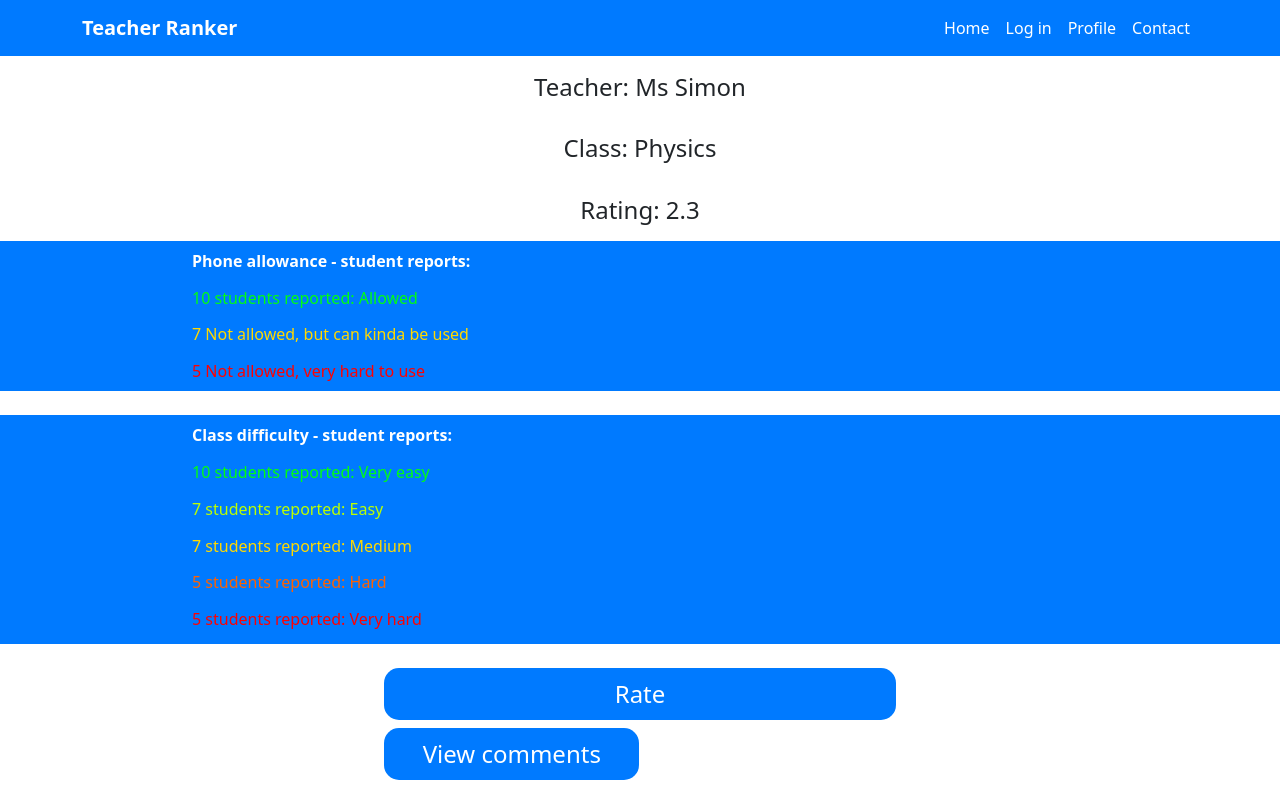
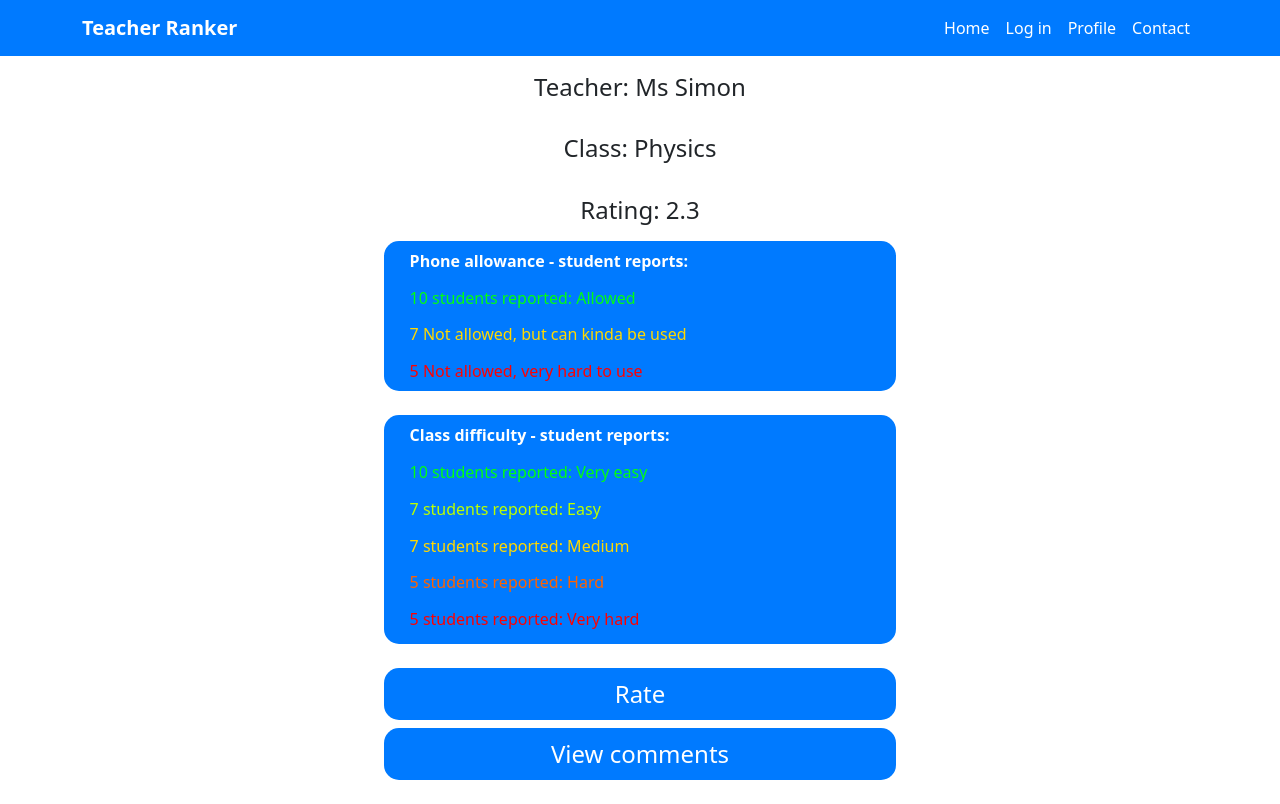
Before and after one commit to Antonchik2007/teacher-ranker, a React (Create React App) app: page /teacher-details in a window 1280 px wide. Built offline with nearby package versions, Linux system fonts and the light colour scheme.

Commit message:
kinda apted for desktop

```diff
--- a/src/App.css
+++ b/src/App.css
@@ -7,3 +7,7 @@ body{
 * {
     box-sizing: border-box;
   }
+.page-content{
+    display: flex;
+    justify-content: center;
+}
--- a/src/modules/mainPage/TeacherCard.jsx
+++ b/src/modules/mainPage/TeacherCard.jsx
@@ -13,7 +13,7 @@ const TeacherCard = ({teacher}) => {
             <div className="info name">{teacher.name}</div>
             <div className="info class"><p>Class: </p>{teacher.schoolClass}</div>
             <div className="info rating"><p>Rating: </p>{teacher.rating}</div>
-            <div className="info details"><Link to='/teacher-details' className="link">View details</Link></div>
+            <Link to='/teacher-details' className="info details">View details</Link>
             <ModalRate customButton={ <div className="info rate"> <p>Rate</p></div>}/>
         </Card>
         </Col>
--- a/src/modules/mainPage/teacherCard.css
+++ b/src/modules/mainPage/teacherCard.css
@@ -34,26 +34,33 @@
     display: flex;
     justify-content: center;
     align-items: center;
-    padding: 0 5vh 2.5vh 5vh;
-    padding-top: 2.5vh;
+    padding: 0 5vh 2.5vh 5vh !important;
+    padding-top: 2.5vh !important;
     color: #007AFF;
+    text-decoration: none;
     margin-top: 6vh;
-}
-.link{
     color: #007AFF !important;
     display: flex !important;
     justify-content: center;
     align-items: center;
 }
-@media screen and (min-width: 600px){
+@media (min-width: 1200px) and (max-width: 1400px) and (min-height: 700px) and (max-height: 800px) {
     .details{
         padding-top: 1.5vh;
+        padding: 3% 4% 3% 4% !important;
+    }
+}
+@media (min-width: 1401px){
+    .details{
+        padding-top: 1.7vh !important;
+        padding-bottom: 1.7vh !important;
     }
 }
 .details:hover{
     background-color: grey;
     transition: 0.3s;
-    color: white;
+    color: white !important;
+    cursor: pointer;
 }
 .rate{
     background-color: white;
--- a/src/modules/teacherDetails/TeacherDetails.css
+++ b/src/modules/teacherDetails/TeacherDetails.css
@@ -20,21 +20,24 @@
     margin: 1vw;
 }
 .phone-info{
-    width: 100vw;
+    width: 90vw;
     background-color: #007AFF;
+    border-radius: 15px;
+    margin-top: 5%;
 }
 .difficulty-info{
     margin-top: 3vh;
     background-color: #007AFF;
-    width: 100vw;
+    width: 90vw;
+    border-radius: 15px;
 }
 .report-text, .difficulty-text{
     margin: 1vw;
-    margin-left: 15vw;
+    margin-left: 5%;
 }
 
 .report-text-title, .difficulty-title{
-    margin-left: 15vw;
+    margin-left: 5%;
     font-weight: bold;
     color: white;
     margin-top: 1vh;
@@ -84,8 +87,34 @@
     background-color: grey;
     transition: 0.3s;
 }
-@media screen and (min-width: 400px){
+@media screen and (min-width: 1401px){
     .comment-button{
         margin-bottom: 3vh;
+        width: 100% !important;
+    }
+    .difficulty-info, .phone-info{
+        width: 38%;
+        border-radius: 15px;
+    }
+    .difficulty-text, .report-text, .report-text-title{
+        margin-left: 5%;
+    }
+    .phone-info{
+        margin-top: 0;
     }
 }
+@media (min-width: 1200px) and (max-width: 1400px) and (min-height: 700px) and (max-height: 800px){
+    .comment-button{
+        width: 100% !important;
+    }
+    .difficulty-info, .phone-info{
+        width: 40%;
+        border-radius: 15px;
+    }
+    .phone-info{
+        margin-top: 0;
+    }
+    .difficulty-text, .report-text, .report-text-title{
+        margin-left: 5%;
+    }
+}
```
